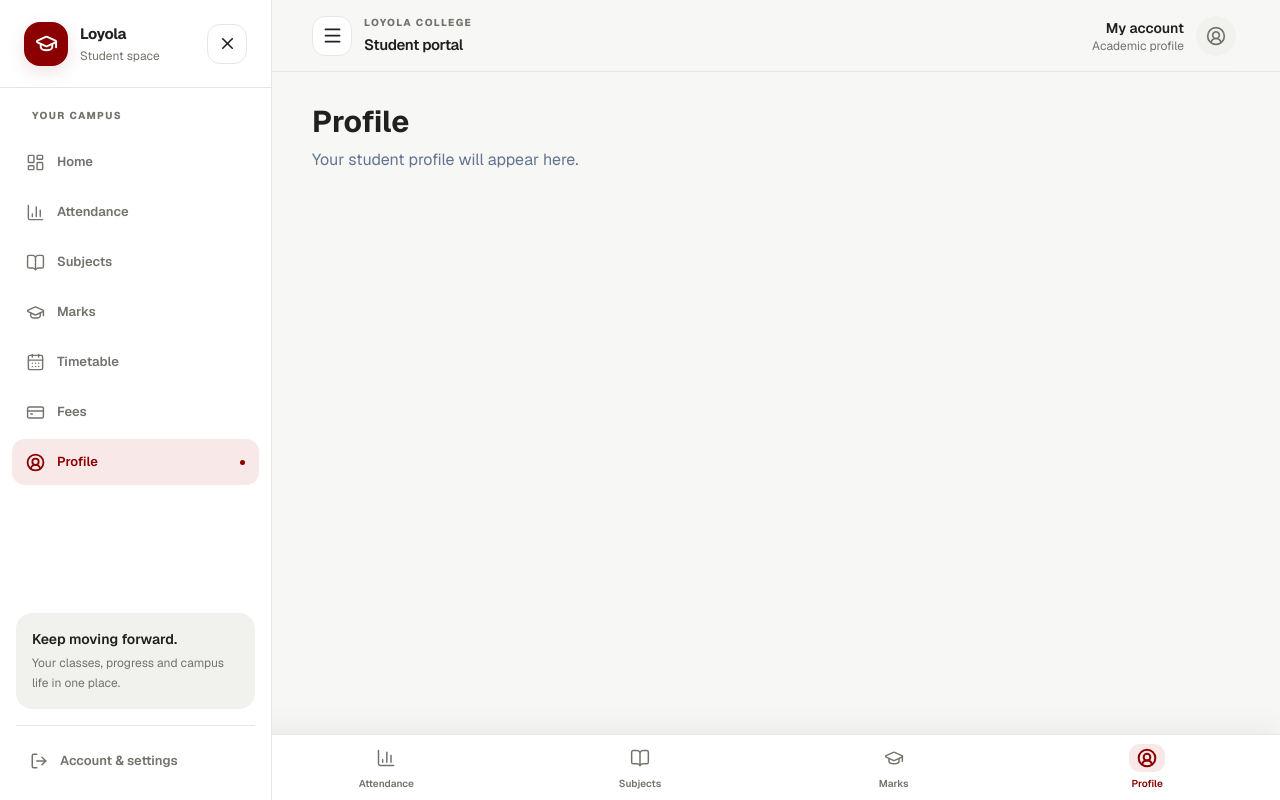
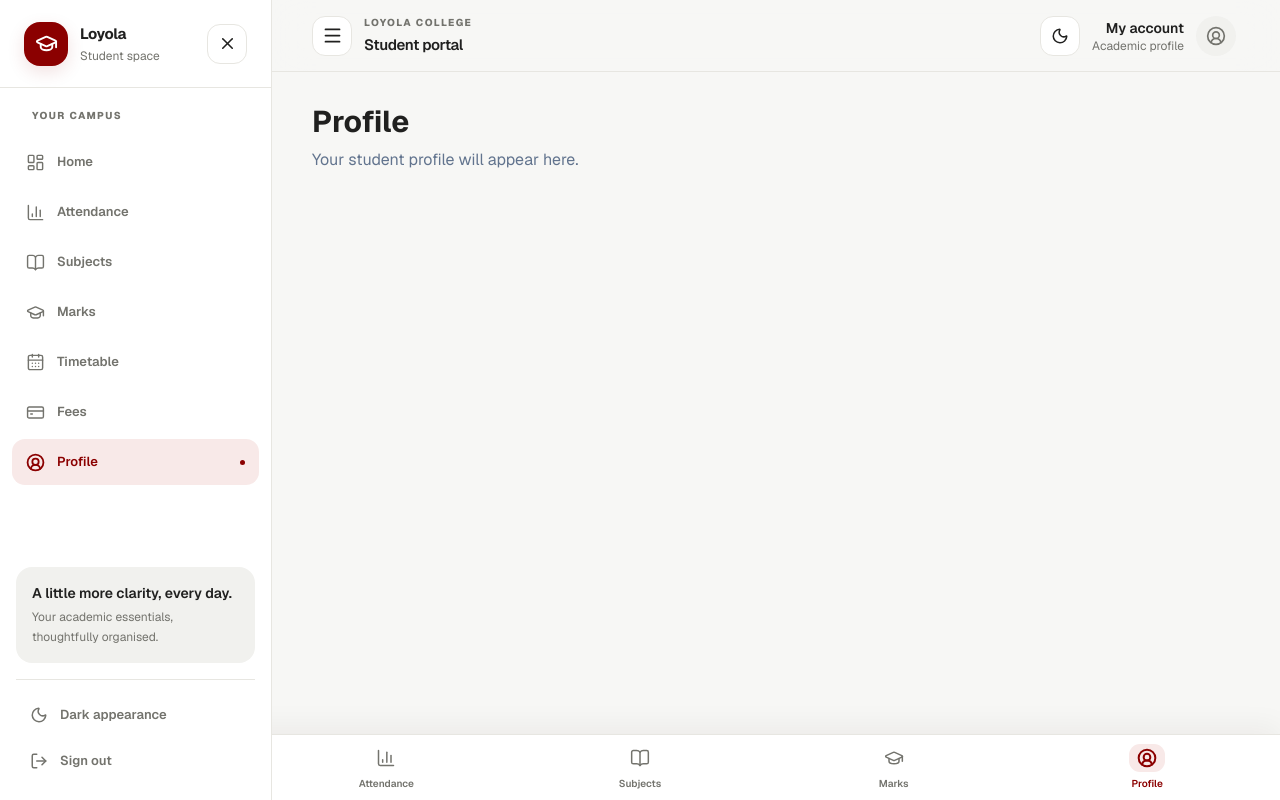
Before and after one commit to Joerakesh/loyola-app, a Next.js app in the folder web/: page /profile in a window 1280 px wide. Built offline with nearby package versions, Linux system fonts and the light colour scheme; no server answers.

Commit message:
Upgrade portal API layer and design system

```diff
--- a/web/components/layout/app-shell.tsx
+++ b/web/components/layout/app-shell.tsx
@@ -1,8 +1,9 @@
 "use client";
 import Link from "next/link";
-import { usePathname } from "next/navigation";
-import { BarChart3, BookOpen, CalendarDays, CircleUserRound, CreditCard, GraduationCap, LayoutDashboard, LogOut, Menu, X } from "lucide-react";
-import { useState } from "react";
+import { usePathname, useRouter } from "next/navigation";
+import { BarChart3, BookOpen, CalendarDays, CircleUserRound, CreditCard, GraduationCap, LayoutDashboard, LogOut, Menu, Moon, Sun, X } from "lucide-react";
+import { useEffect, useState } from "react";
+import { logout } from "@/lib/api/auth";
 
 interface AppShellProps { children: React.ReactNode; }
 const navigation = [
@@ -17,7 +18,32 @@ const navigation = [
 
 export default function AppShell({ children }: AppShellProps) {
   const pathname = usePathname();
+  const router = useRouter();
   const [mobileOpen, setMobileOpen] = useState(false);
+  const [theme, setTheme] = useState<"light" | "dark">("light");
+  const [signingOut, setSigningOut] = useState(false);
+
+  useEffect(() => {
+    const saved = window.localStorage.getItem("loyola.theme");
+    const prefersDark = window.matchMedia("(prefers-color-scheme: dark)").matches;
+    const next = saved === "dark" || saved === "light" ? saved : prefersDark ? "dark" : "light";
+    document.documentElement.dataset.theme = next;
+    setTheme(next);
+  }, []);
+
+  function toggleTheme() {
+    const next = theme === "dark" ? "light" : "dark";
+    document.documentElement.dataset.theme = next;
+    window.localStorage.setItem("loyola.theme", next);
+    setTheme(next);
+  }
+
+  async function handleLogout() {
+    try { setSigningOut(true); await logout(); }
+    catch (error) { console.error("Logout failed", error); }
+    finally { setSigningOut(false); router.replace("/login"); }
+  }
+
   return <div className="app-frame min-h-screen">
     <aside className={["app-sidebar fixed inset-y-0 left-0 z-50 w-[272px] transition-transform duration-300", mobileOpen ? "translate-x-0" : "-translate-x-full", "lg:translate-x-0"].join(" ")}>
       <div className="flex h-full flex-col">
@@ -29,7 +55,7 @@ export default function AppShell({ children }: AppShellProps) {
           <button onClick={() => setMobileOpen(false)} className="app-icon-button lg:hidden" aria-label="Close navigation"><X size={19}/></button>
         </div>
         <div className="px-5 pb-2 pt-5"><p className="app-eyebrow px-3">YOUR CAMPUS</p></div>
-        <nav className="flex-1 space-y-1 px-3 py-2">
+        <nav className="flex-1 space-y-1 px-3 py-2" aria-label="Main navigation">
           {navigation.map(item => {
             const Icon = item.icon;
             const active = pathname === item.href || pathname.startsWith(item.href + "/");
@@ -39,8 +65,15 @@ export default function AppShell({ children }: AppShellProps) {
           })}
         </nav>
         <div className="p-4">
-          <div className="app-sidebar-note rounded-2xl p-4"><div className="text-sm font-semibold">Keep moving forward.</div><p className="mt-1 text-xs leading-5 app-muted">Your classes, progress and campus life in one place.</p></div>
-          <div className="mt-4 border-t app-divider pt-3"><Link href="/profile" className="app-nav-link"><LogOut size={18}/><span>Account &amp; settings</span></Link></div>
+          <div className="app-sidebar-note rounded-2xl p-4"><div className="text-sm font-semibold">A little more clarity, every day.</div><p className="mt-1 text-xs leading-5 app-muted">Your academic essentials, thoughtfully organised.</p></div>
+          <div className="mt-4 border-t app-divider pt-3">
+            <button onClick={toggleTheme} className="app-nav-link w-full text-left" aria-label={theme === "dark" ? "Switch to light theme" : "Switch to dark theme"}>
+              {theme === "dark" ? <Sun size={18}/> : <Moon size={18}/>}<span>{theme === "dark" ? "Light appearance" : "Dark appearance"}</span>
+            </button>
+            <button onClick={handleLogout} disabled={signingOut} className="app-nav-link w-full text-left disabled:opacity-50">
+              <LogOut size={18}/><span>{signingOut ? "Signing out…" : "Sign out"}</span>
+            </button>
+          </div>
         </div>
       </div>
     </aside>
@@ -51,10 +84,13 @@ export default function AppShell({ children }: AppShellProps) {
           <button onClick={() => setMobileOpen(true)} className="app-icon-button lg:hidden" aria-label="Open navigation"><Menu size={21}/></button>
           <div><p className="app-eyebrow hidden sm:block">LOYOLA COLLEGE</p><h1 className="text-[15px] font-semibold tracking-tight sm:mt-1">Student portal</h1></div>
         </div>
-        <Link href="/profile" className="flex items-center gap-3 rounded-full p-1 transition hover:bg-black/5">
-          <div className="hidden text-right sm:block"><div className="text-sm font-semibold">My account</div><div className="text-xs app-muted">Academic profile</div></div>
-          <div className="app-avatar flex h-10 w-10 items-center justify-center rounded-full"><CircleUserRound size={20}/></div>
-        </Link>
+        <div className="flex items-center gap-2">
+          <button onClick={toggleTheme} className="app-icon-button" aria-label={theme === "dark" ? "Switch to light theme" : "Switch to dark theme"} title={theme === "dark" ? "Light theme" : "Dark theme"}>{theme === "dark" ? <Sun size={18}/> : <Moon size={18}/>}</button>
+          <Link href="/profile" className="flex items-center gap-3 rounded-full p-1 transition hover:bg-black/5">
+            <div className="hidden text-right sm:block"><div className="text-sm font-semibold">My account</div><div className="text-xs app-muted">Academic profile</div></div>
+            <div className="app-avatar flex h-10 w-10 items-center justify-center rounded-full"><CircleUserRound size={20}/></div>
+          </Link>
+        </div>
       </header>
       <main className="app-main min-h-[calc(100vh-4.5rem)] px-4 pb-28 pt-6 sm:px-6 sm:pt-8 lg:px-10 lg:pb-10"><div className="mx-auto w-full max-w-[1440px]">{children}</div></main>
     </div>
```
